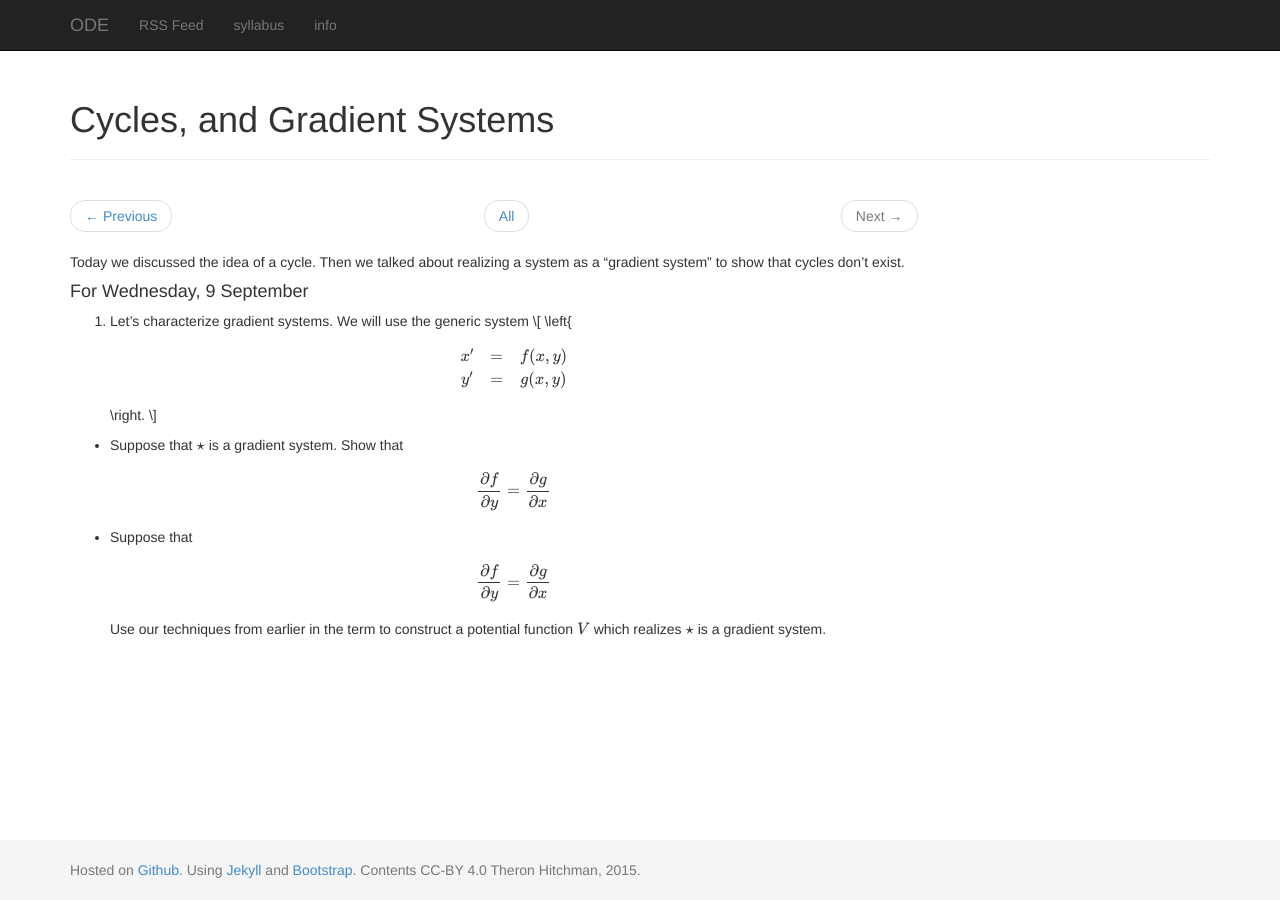
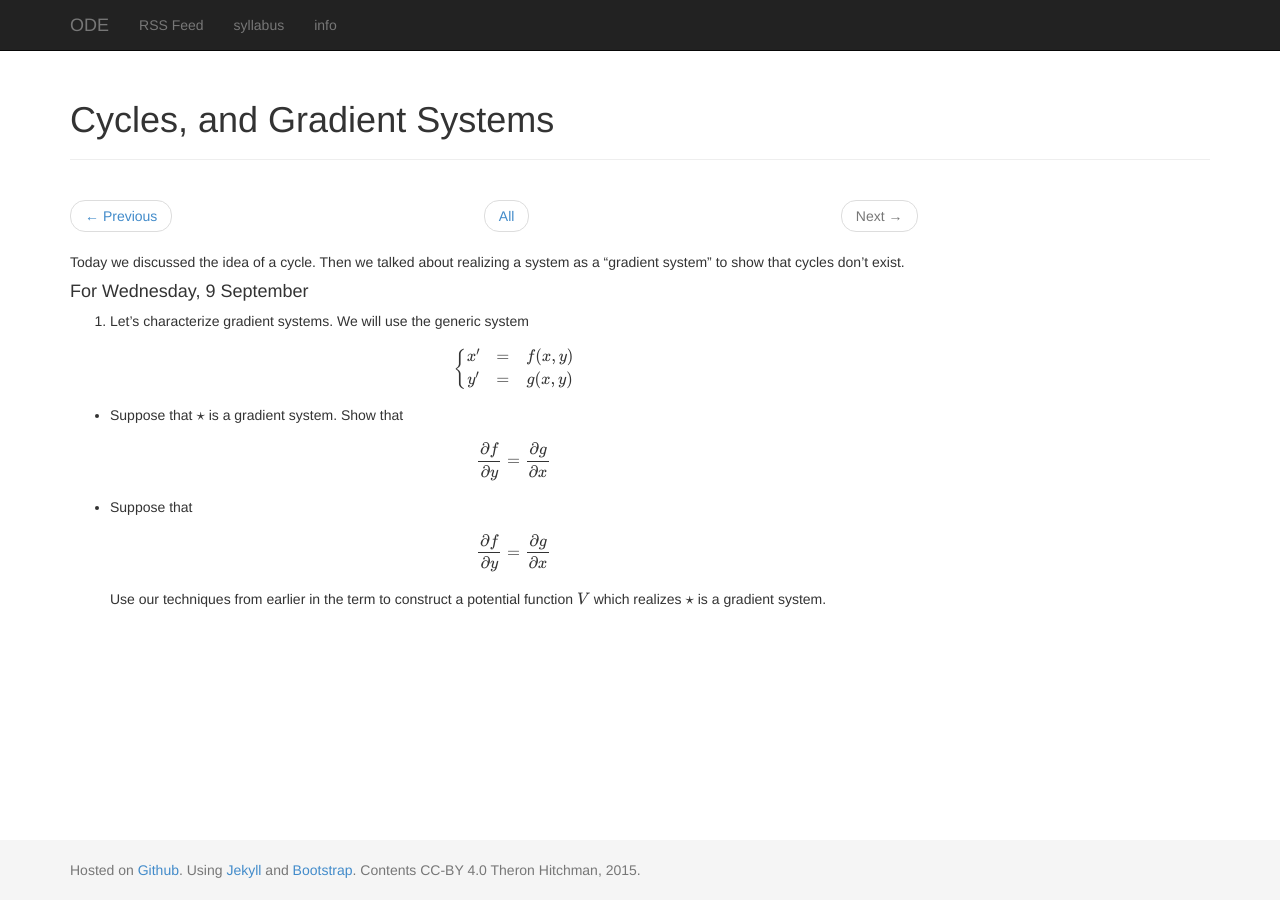
Before and after one commit to theronhitchman/ordinary-differential-equations, a Jekyll site: the page built from _posts/2015-12-07-gradient-systems.md, in a window 1280 px wide. Built offline with Jekyll 4.4.1, drawn with Linux system fonts in a browser that asks for light colours; nearby versions of some CDN libraries; formulas are drawn with MathJax 3.

Commit message:
another fix

```diff
--- a/_posts/2015-12-07-gradient-systems.md
+++ b/_posts/2015-12-07-gradient-systems.md
@@ -10,7 +10,7 @@ as a "gradient system" to show that cycles don't exist.
 
 1. Let's characterize gradient systems. We will use the generic system
 \\[
- \left\{ \begin{array}{ccc} x' & = & f(x,y) \\\\ y' & = & g(x,y) \end{array}\right.
+ \left\\{ \begin{array}{ccc} x' & = & f(x,y) \\\\ y' & = & g(x,y) \end{array}\right.
 \\]
 
   * Suppose that \\(\star\\) is a gradient system. Show that
```
